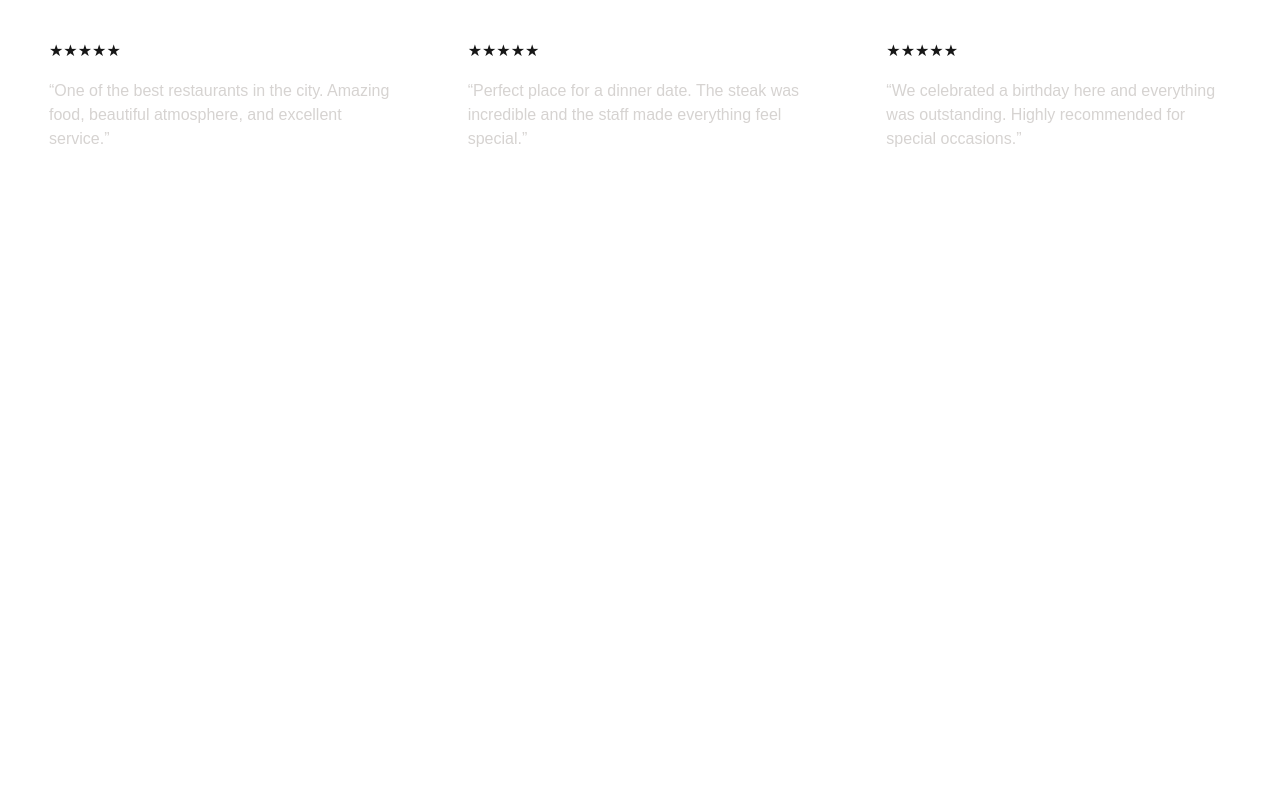
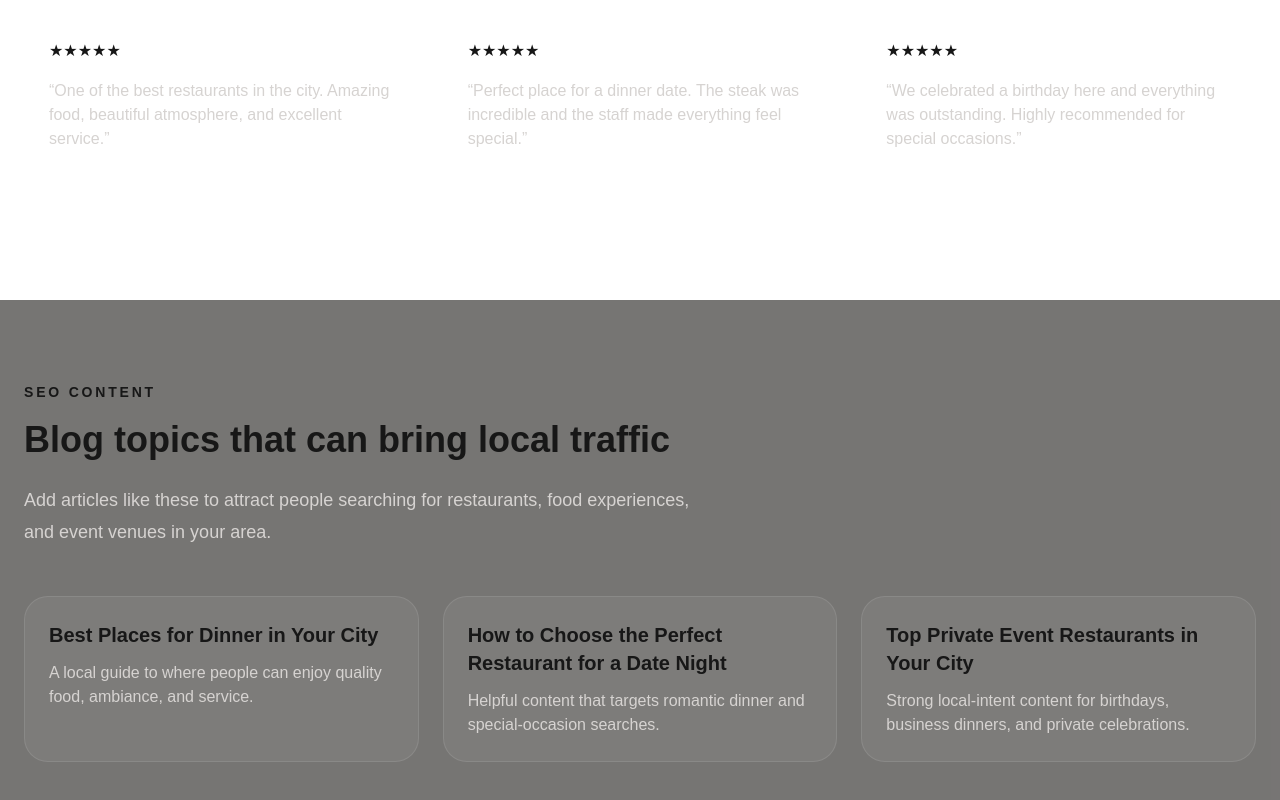
Before and after one commit to andrei-db/restaurant-website, a Next.js app: page / in a window 1280 px wide. Shown: the part 4073-4873 px from the top of the page. Before the commit the page ends 4373 px from the top, so only its background shows below. Built offline with nearby package versions, Linux system fonts and the light colour scheme.

Commit message:
feat: Add SEO content section with local blog topics

```diff
--- a/src/app/page.tsx
+++ b/src/app/page.tsx
@@ -378,6 +378,41 @@ export default function Home() {
           </article>
         </div>
       </section>
+      <section className="bg-stone-900/60">
+        <div className="mx-auto max-w-7xl px-6 py-20">
+          <div className="max-w-2xl">
+            <span className="text-sm font-semibold uppercase tracking-[0.2em] text-brand-300">SEO Content</span>
+            <h2 className="mt-4 text-4xl font-bold">Blog topics that can bring local traffic</h2>
+            <p className="mt-6 text-lg leading-8 text-stone-300">
+              Add articles like these to attract people searching for restaurants, food experiences, and event venues
+              in your area.
+            </p>
+          </div>
+
+          <div className="mt-12 grid gap-6 md:grid-cols-3">
+            <article className="rounded-3xl border border-white/10 bg-white/5 p-6">
+              <h3 className="text-xl font-semibold">Best Places for Dinner in Your City</h3>
+              <p className="mt-3 text-stone-300">
+                A local guide to where people can enjoy quality food, ambiance, and service.
+              </p>
+            </article>
+
+            <article className="rounded-3xl border border-white/10 bg-white/5 p-6">
+              <h3 className="text-xl font-semibold">How to Choose the Perfect Restaurant for a Date Night</h3>
+              <p className="mt-3 text-stone-300">
+                Helpful content that targets romantic dinner and special-occasion searches.
+              </p>
+            </article>
+
+            <article className="rounded-3xl border border-white/10 bg-white/5 p-6">
+              <h3 className="text-xl font-semibold">Top Private Event Restaurants in Your City</h3>
+              <p className="mt-3 text-stone-300">
+                Strong local-intent content for birthdays, business dinners, and private celebrations.
+              </p>
+            </article>
+          </div>
+        </div>
+      </section>
     </>
   );
 }
```
